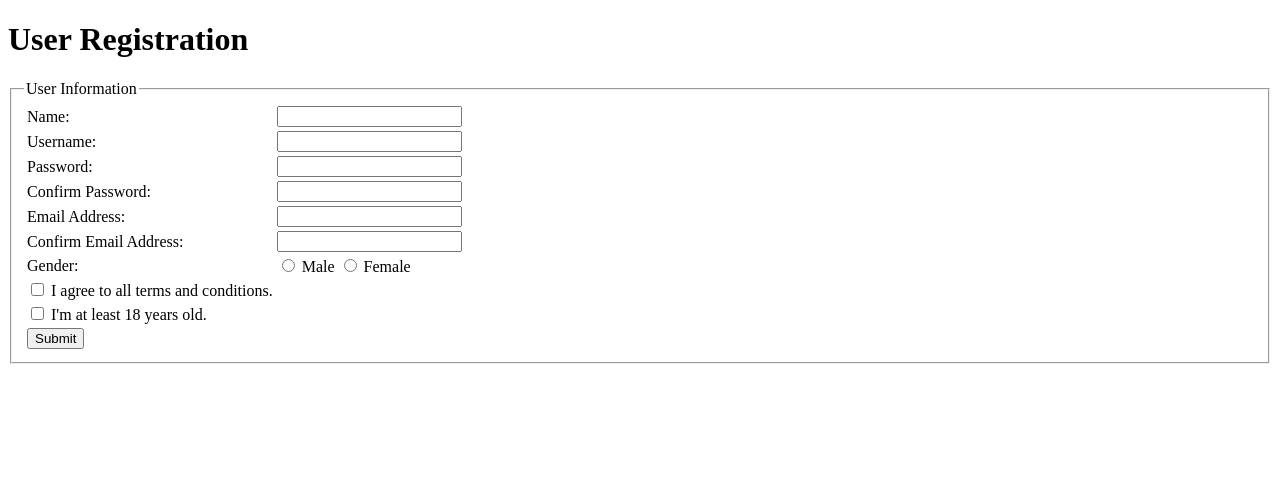
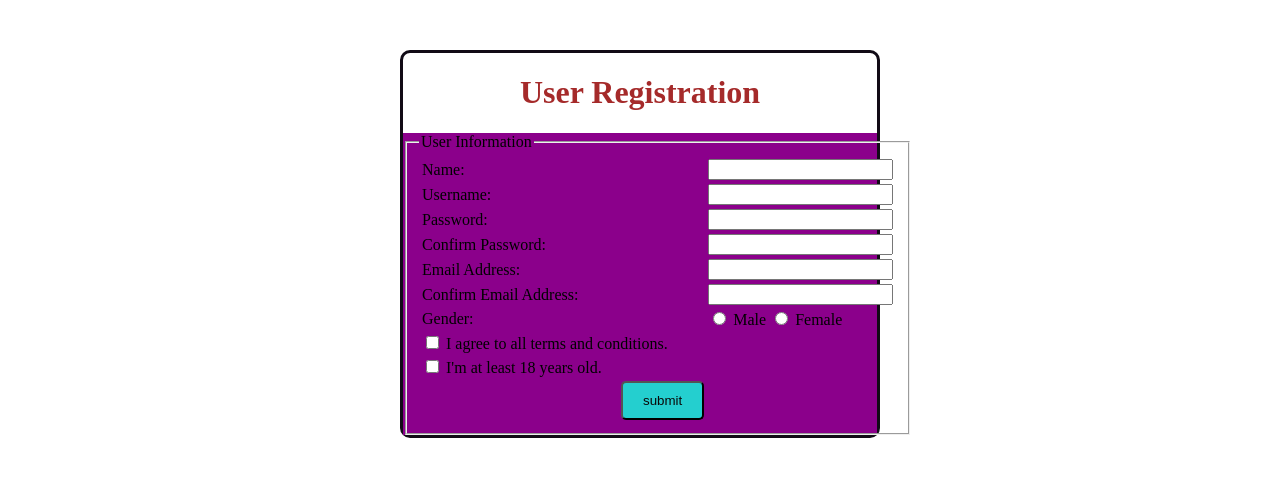
Before and after one commit to tanvir17th/springwk, a PHP site: page / in a window 1280 px wide. Shown: the top 477 px of the page. Run offline with PHP 8.4, Linux system fonts and the light colour scheme.

Commit message:
Add files via upload

```diff
--- a/index.php
+++ b/index.php
@@ -2,10 +2,12 @@
 <html>
 <head>
     <title>User Registration</title>
+    <link rel="stylesheet" href="style.css">
+    <script src="registration.js"></script>
 </head>
-<body>
+<body class="body">
     <header>
-        <h1>User Registration</h1>
+        <h1 class="userreg">User Registration</h1>
     </header>
     <main>
         <form action="show.php" method="post">
@@ -54,8 +56,9 @@
                         </td>
                     </tr>
                     <tr>
-                        <td>
-                            <input type="submit" value="Submit">
+                        <td id="button">
+                            <!-- <input class="btn" type="submit" value="Submit"> -->
+                            <button class="btn" type="button" onclick="myFunction()"> submit</button>
                         </td>
                     </tr>
                 </table>
--- /dev/null
+++ b/style.css
@@ -0,0 +1,29 @@
+.body{
+    border-style: solid ;
+    border-radius: 10px;
+    border-color: rgb(17, 11, 22);
+    margin: 50px 400px 100px 400px;
+
+}
+header{
+    color: brown;
+    text-align: center;
+    margin-top: 20px;
+
+}
+main{
+    background-color: darkmagenta;
+}
+.btn{
+    color: rgb(10, 9, 9);
+    background-color: rgb(36, 207, 207);
+    border-radius: 5px;
+    padding-left: 20px;
+    padding-right: 20px;
+    padding-top: 10px;
+    padding-bottom: 10px;
+
+}
+#button{
+    padding-left: 200px;
+}
```
Also changed, not shown: phpvalid.php (added, +76 -0 lines), registration.js (added, +58 -0 lines), show.php (line endings or trailing spaces).
